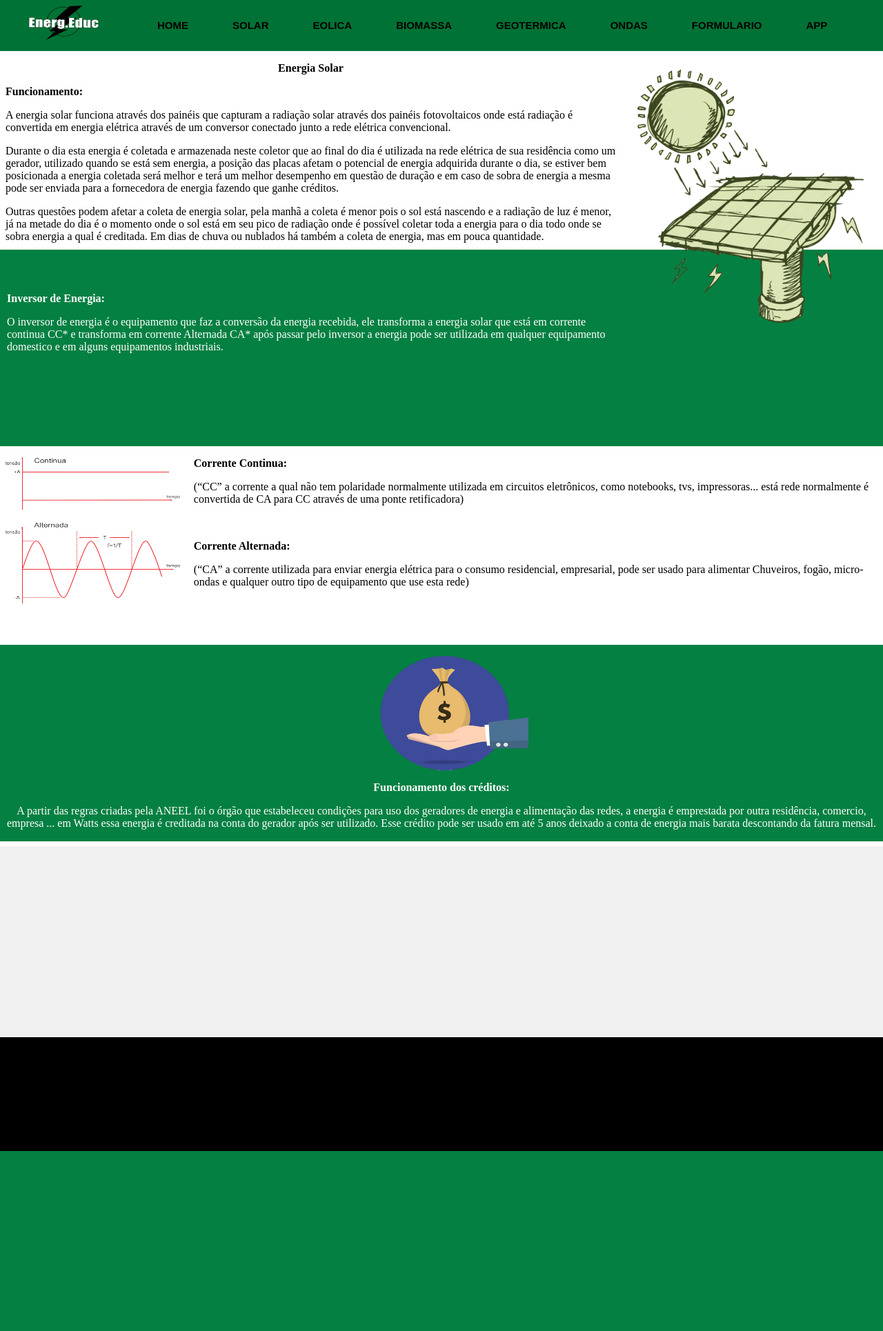
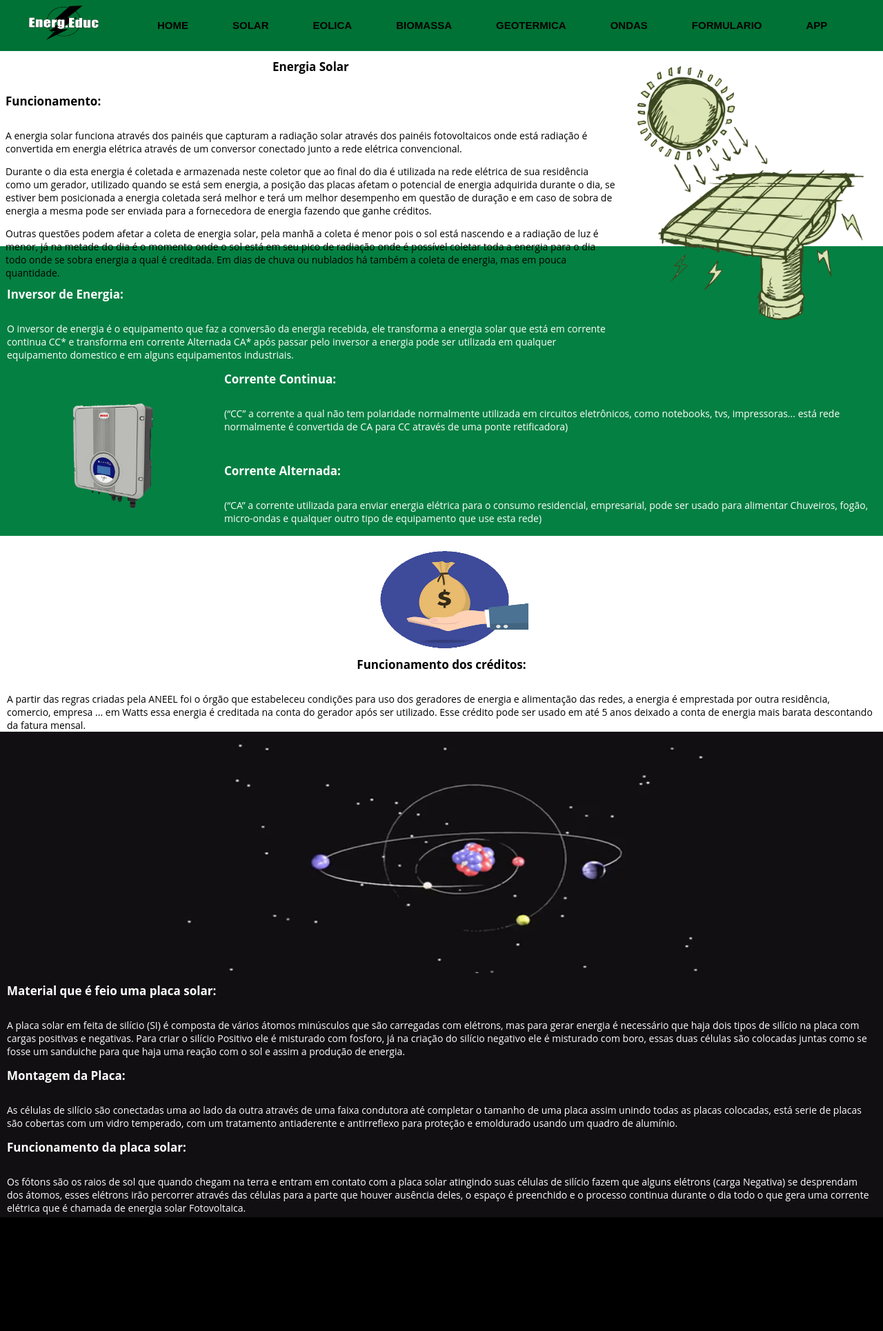
Before and after one commit to HugoVec/EnergiaR, a PHP site: page /Solar.html in a window 1280 px wide. Shown: the whole page at 69% size. Before the commit the page ends 1669 px from the top, so only its background shows below. Run offline with PHP 8.4, Linux system fonts and the light colour scheme.

Commit message:
Add Gif Fico top

```diff
--- a/SiteEnergiaR/WebContent/CSS/SolarHF.css
+++ b/SiteEnergiaR/WebContent/CSS/SolarHF.css
@@ -1,4 +1,13 @@
-
+  h1 {
+    font-size: 17px;
+    font-family: 'Open Sans', sans-serif;
+    padding-bottom: 15px;
+  }
+  p {
+  font-size: 14px;
+  font-family: 'Open Sans', sans-serif;
+  text-align: left;
+}
   #solar_1 {
     float: right;
     width:30%;
@@ -16,14 +25,55 @@
   }
   #solar_4 {
     float:left;
-    width:20%;
-    height:80%;
-    margin-right: 20px
+    width:25%;
+    height: 60%;
   }
   #solar_5 {
     display: block;
     margin-left: auto;
     margin-right: auto;
     width: 20%;
-    height: 65%;
+    height: 55%;
+
   }
+  #solar_6 {
+    display: block;
+    margin-left: auto;
+    margin-right: auto;
+    width: 60%;
+    height: 100%;
+  }
+
+  #trocaCor_Solar1 {
+    margin: -8px;
+    padding: 10px;
+    color: black;
+    height:265px;
+    background-color: whyte;
+    margin-bottom: 0px;
+  }
+
+  #trocaCor_Solar2 {
+    margin: -8px;
+    padding: 0;
+    height: 350px;
+    color: white;
+    background-color: #110f11;
+  }
+
+  #trocaCor_Solar3 {
+    margin: -8px;
+    padding: 10px;
+    color: white;
+    height:400px;
+    background-color: #048042;
+    margin-bottom: 15px;
+  }
+
+  .trocaCor_Solar2 {
+    margin: -8px;
+    padding: 10px;
+    height: 350px;
+    color: white;
+    background-color: #110f11;
+  }
--- a/SiteEnergiaR/WebContent/Solar.html
+++ b/SiteEnergiaR/WebContent/Solar.html
@@ -1,44 +1,44 @@
 <!DOCTYPE html>
 <html>
 	<head>
-		<title>Pagina Inicial</title>
+		<title>Pagina Energia Solar</title>
+		<!-- Link para os arquivos Css -->
 		<link rel="stylesheet" href="CSS/MenuHF.css">
 		<link rel="stylesheet" href="CSS/SolarHF.css">
-
   </head>
 
 	<body>
-
+		<!-- Menu -->
 		<div class="logo">
 			<img src="Imagem/Energy_logo.png">
 			<ul>
-				<li><a href="#">HOME</a></li>
-				<li><a href="#">SOLAR</a></li>
-				<li><a href="#">EOLICA</a></li>
+				<li><a href="Home.html">HOME</a></li>
+				<li><a href="Solar.html">SOLAR</a></li>
+				<li><a href="Eolica.html">EOLICA</a></li>
 				<li><a href="#">BIOMASSA</a></li>
-				<li><a href="#">GEOTERMICA</a></li>
+				<li><a href="Geotermica.html">GEOTERMICA</a></li>
 				<li><a href="#">ONDAS</a></li>
 				<li><a href="#">FORMULARIO</a></li>
 				<li><a href="#">APP</a></li>
 			</ul>
 		</div>
 
-
+	<!-- Divisão em Branco -->
 	<div  class="trocaCor">
 		<div class="img_solar">
 		<img id="solar_1" src="Imagem/Solar_1.png" alt="Solar_Desenho_1">
-	    <p>
+	    <h1>
 	      <b>
 	        <center>
 	          Energia Solar
 	        </center>
 	      </b>
-	    </p>
-	    <p>
+	    </h1>
+	    <h1>
 	      <b>
 	        Funcionamento:
 	      </b>
-	    </p>
+	    </h1>
 	    <p>
 	      A energia solar funciona através dos painéis que capturam a radiação solar através dos painéis fotovoltaicos onde está radiação é convertida em energia elétrica através de um conversor conectado junto a rede elétrica convencional.
 			</p>
@@ -50,69 +50,84 @@
 			</p>
 		</div>
   </div>
-	<div  class="trocaCor2">
+	<!-- Divisão em Verde -->
+	<div  id="trocaCor_Solar3">
 		<br>
 		<br>
-		 <p>
+		 <h1>
 	     <b>
 	       Inversor de Energia:
 	     </b>
-	   </p>
+	   </h1>
 	   <p>
 	     O inversor de energia é o equipamento que faz a conversão da energia recebida, ele transforma a energia solar que está em corrente continua CC* e transforma em corrente Alternada CA* após passar pelo inversor a energia pode ser utilizada em qualquer equipamento domestico e em alguns equipamentos industriais.
 	   </p>
-	</div>
-  <div  class="trocaCor">
 		<img id="solar_4" src="Imagem/Solar_4.png" alt="Solar_Desenho_4">
-	    <p>
+	    <h1>
 	      <b>
 	      Corrente Continua:
 	      </b>
-	    </p>
+	    </h1>
 	    <p>
 	      (“CC” a corrente a qual não tem polaridade normalmente utilizada em circuitos eletrônicos, como notebooks, tvs, impressoras... está rede normalmente é convertida de CA para CC através de uma ponte retificadora)
 	    </p>
 			<br>
-	    <p>
+	    <h1>
 	      <b>
 	      Corrente Alternada:
 	      </b>
-	    </p>
+	    </h1>
 	    <p>
 	      (“CA” a corrente utilizada para enviar energia elétrica para o consumo residencial, empresarial, pode ser usado para alimentar Chuveiros, fogão, micro-ondas e qualquer outro tipo de equipamento que use esta rede)
 	    </p>
 	</div>
-	<div  class="trocaCor2">
+
+	<!-- Divisão especial aumentado o tamanho da DIV para caber o texto Div Verde-->
+	<div  id="trocaCor_Solar1">
 			<img id="solar_5" src="Imagem/Solar_5.png" alt="Solar_Desenho_5">
 			<center>
-			<p>
+				<h1>
 					<b>
 						Funcionamento dos créditos:
 					</b>
-			</p>
+				</h1>
 				<p>
 					A partir das regras criadas pela ANEEL foi o órgão que estabeleceu condições para uso dos geradores de energia e alimentação das redes, a energia é emprestada por outra residência, comercio, empresa ... em Watts essa energia é creditada na conta do gerador após ser utilizado. Esse crédito pode ser usado em até 5 anos deixado a conta de energia mais barata descontando da fatura mensal.
 				</p>
 			</center>
 	</div>
-
-
-
-
-
-
-	<div class="trocaCor3">
-
+	<!-- Divisão especial aumentado o tamanho da DIV para caber o texto Div cinza -->
+	<div  id="trocaCor_Solar2">
+		<img id="solar_6" src="Imagem/Solar_6.gif" alt="Solar_Gif_6">
 	</div>
-
+	<div  class="trocaCor_Solar2">
+		<h1>
+			<b>
+				Material que é feio uma placa solar:
+			</b>
+		</h1>
+		<p>
+			A placa solar em feita de silício (SI) é composta de vários átomos minúsculos que são carregadas com elétrons, mas para gerar energia é necessário que haja dois tipos de silício na placa com cargas positivas e negativas. Para criar o silício Positivo ele é misturado com fosforo, já na criação do silício negativo ele é misturado com boro, essas duas células são colocadas juntas como se fosse um sanduiche para que haja uma reação com o sol e assim a produção de energia.
+		</p>
+		<h1>
+			<b>
+				Montagem da Placa:
+			</b>
+		</h1>
+		<p>
+			As células de silício são conectadas uma ao lado da outra através de uma faixa condutora até completar o tamanho de uma placa assim unindo todas as placas colocadas, está serie de placas são cobertas com um vidro temperado, com um tratamento antiaderente e antirreflexo para proteção e emoldurado usando um quadro de alumínio.
+		</p>
+		<h1>
+			<b>
+				Funcionamento da placa solar:
+			</b>
+		</h1>
+		<p>
+			Os fótons são os raios de sol que quando chegam na terra e entram em contato com a placa solar atingindo suas células de silício fazem que alguns elétrons (carga Negativa) se desprendam dos átomos, esses elétrons irão percorrer através das células para a parte que houver ausência deles, o espaço é preenchido e o processo continua durante o dia todo o que gera uma corrente elétrica que é chamada de energia solar Fotovoltaica.
+		</p>
+	</div>
 	<footer>
 
 	</footer>
-
-
-
-
-
-
   </body>
 </html>
```
Also changed, not shown: SiteEnergiaR/WebContent/Imagem/Solar_4.png, SiteEnergiaR/WebContent/Imagem/Solar_6.gif (added). Lines whose indentation alone changed are shown as unchanged.
